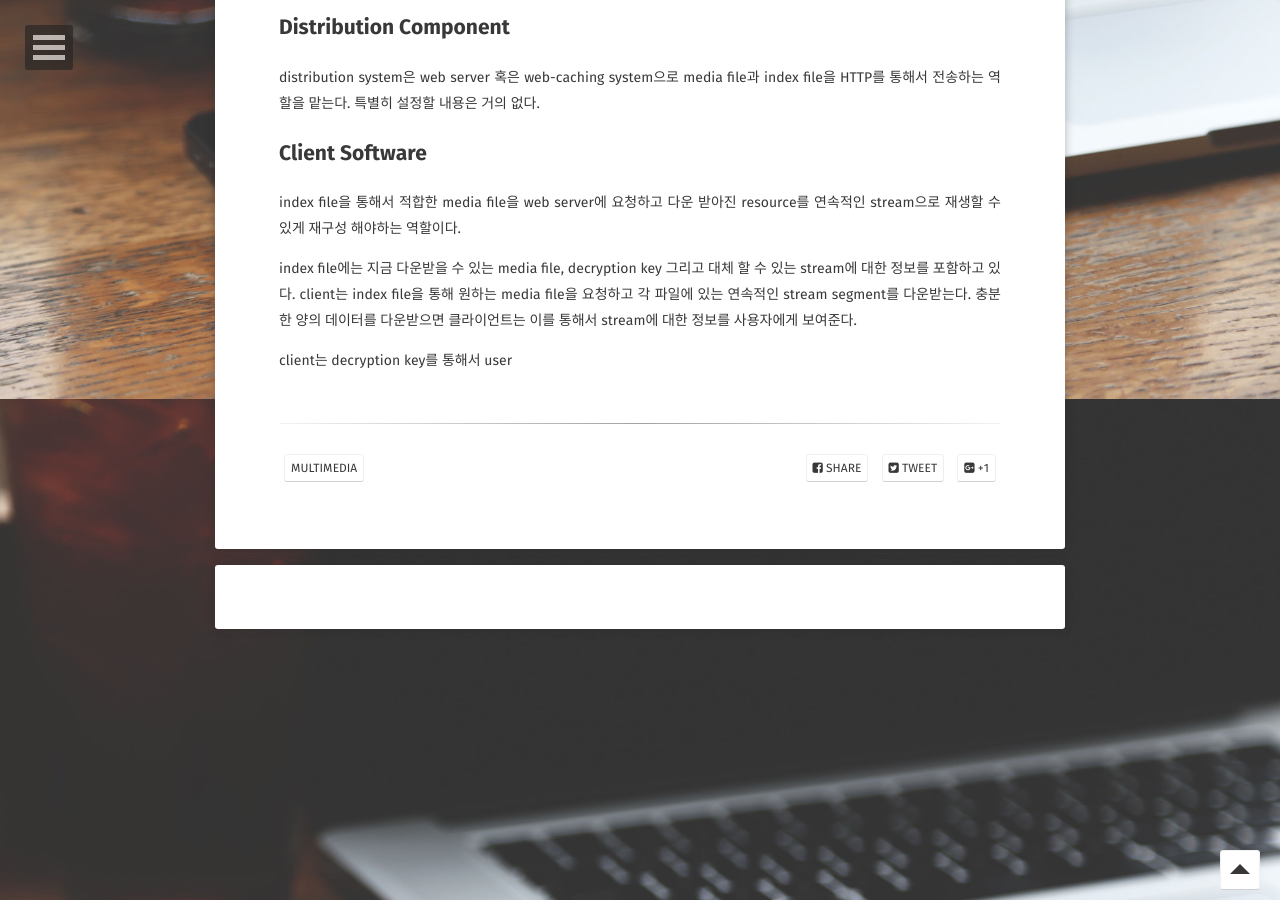
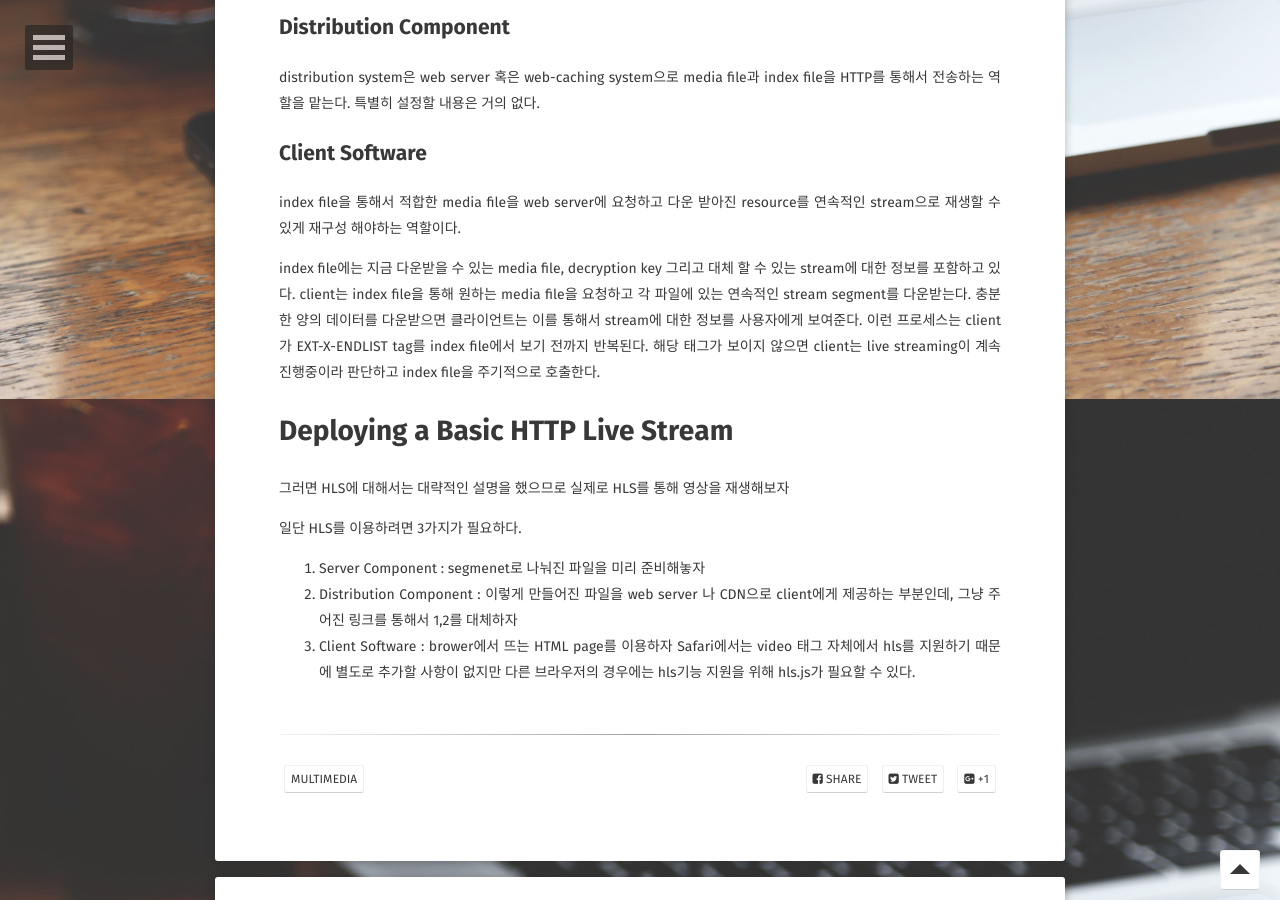
Before and after one commit to revol300/revol300.github.io, a Jekyll site: the page built from _posts/2020-11-20-streaming_protocol_hls.md, in a window 1280 px wide and 900 px high, scrolled down 1401 px. Built offline with Jekyll 4.4.1, drawn with Linux system fonts in a browser that asks for light colours; nearby versions of some CDN libraries; some web fonts are replaced; comment, search, counter and statistics services are not loaded; some of the changed text lies outside the part shown.

Commit message:
hls update

```diff
--- a/_posts/2020-11-20-streaming_protocol_hls.md
+++ b/_posts/2020-11-20-streaming_protocol_hls.md
@@ -41,5 +41,12 @@ distribution system은 web server 혹은 web-caching system으로 media file과
 index file을 통해서 적합한 media file을 web server에 요청하고 다운 받아진 resource를 연속적인 stream으로 재생할 수 있게 재구성 해야하는 역할이다.
 
 index file에는 지금 다운받을 수 있는 media file, decryption key 그리고 대체 할 수 있는 stream에 대한 정보를 포함하고 있다. client는 index file을 통해 원하는 media file을 요청하고 각 파일에 있는 연속적인 stream segment를 다운받는다. 충분한 양의 데이터를 다운받으면 클라이언트는 이를 통해서 stream에 대한 정보를 사용자에게 보여준다.
+이런 프로세스는 client가 EXT-X-ENDLIST tag를 index file에서 보기 전까지 반복된다. 해당 태그가 보이지 않으면 client는 live streaming이 계속 진행중이라 판단하고 index file을 주기적으로 호출한다.
 
-client는 decryption key를 통해서 user
+# Deploying a Basic HTTP Live Stream
+그러면 HLS에 대해서는 대략적인 설명을 했으므로 실제로 HLS를 통해 영상을 재생해보자
+
+일단 HLS를 이용하려면 3가지가 필요하다.
+1. Server Component : segmenet로 나눠진 파일을 미리 준비해놓자
+2. Distribution Component : 이렇게 만들어진 파일을 web server 나 CDN으로 client에게 제공하는 부분인데, 그냥 주어진 링크를 통해서 1,2를 대체하자
+3. Client Software : brower에서 뜨는 HTML page를 이용하자 Safari에서는 video 태그 자체에서 hls를 지원하기 때문에 별도로 추가할 사항이 없지만 다른 브라우저의 경우에는 hls기능 지원을 위해 hls.js가 필요할 수 있다.
```
Also changed, not shown: other parts of _posts/2020-11-20-streaming_protocol_hls.md (+1 -1 lines).
